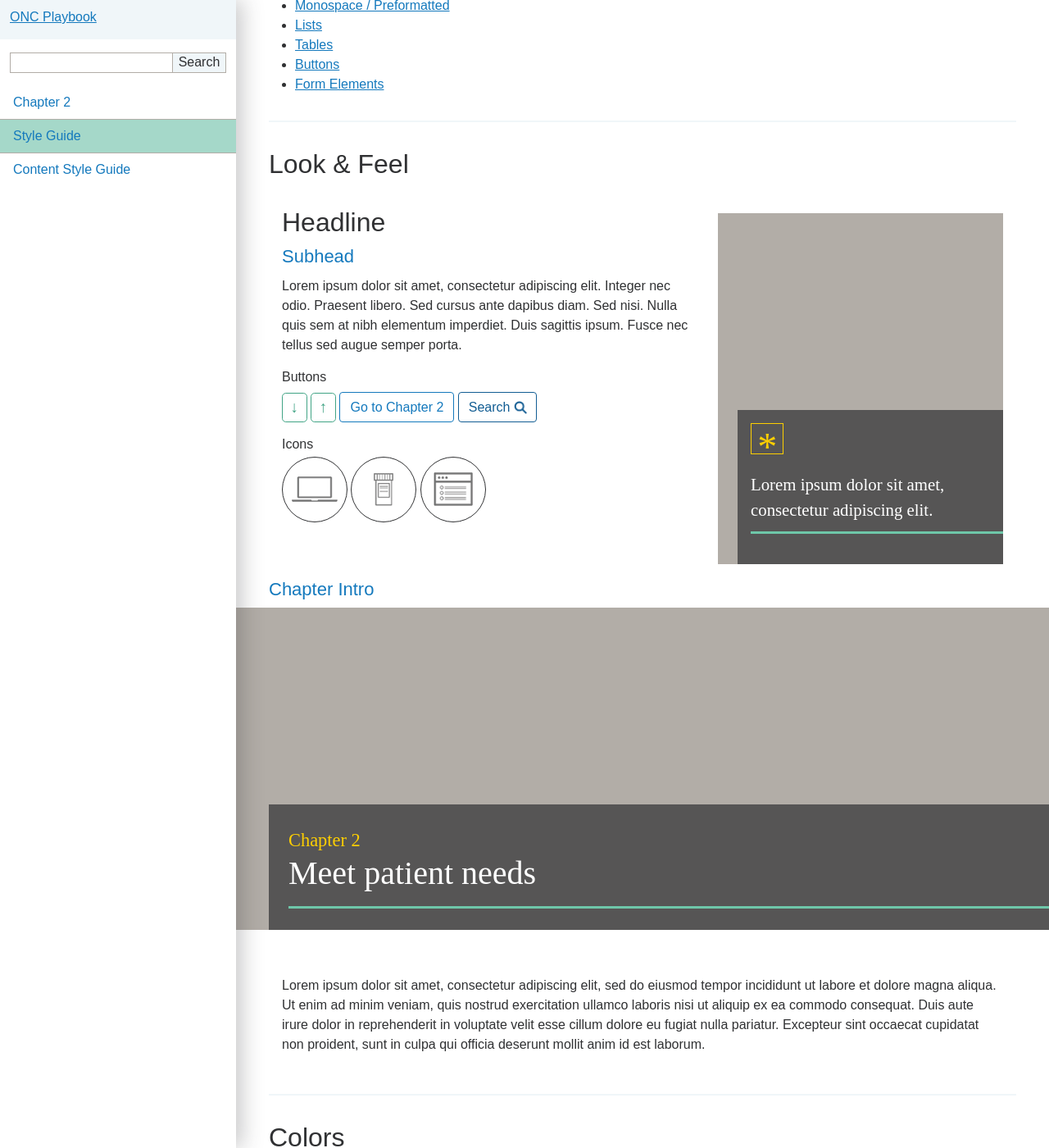
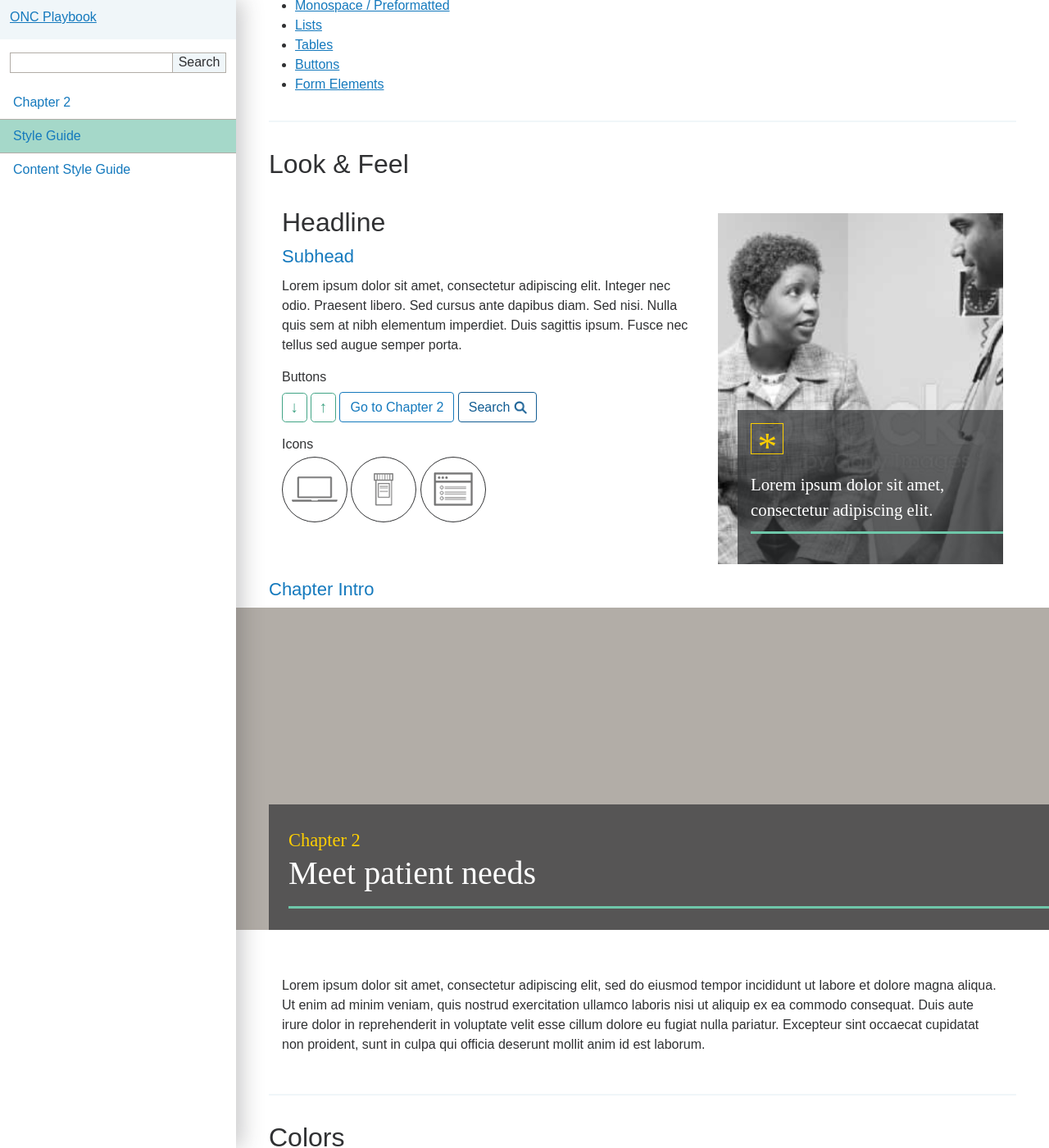
Before and after one commit to SriGovHealth/ONCHITPlaybook, a Jekyll site: the page built from _content/styleguide.html, in a window 1280 px wide and 1400 px high, scrolled down 331 px. Shown: the whole window at 82% size. Built offline with Jekyll 4.4.1, drawn with Linux system fonts in a browser that asks for light colours.

Commit message:
Add background image to callout

```diff
--- a/_sass/_patterns.scss
+++ b/_sass/_patterns.scss
@@ -130,6 +130,10 @@
 }
 
 .callout {
+  background-image: url('../img/bg-callout.jpg');
+  background-position: top center;
+  background-repeat: no-repeat;
+  background-size: cover;
   max-width: 25em;
   padding-top: 15em;
 }
```
Also changed, not shown: img/bg-callout.jpg (added).
